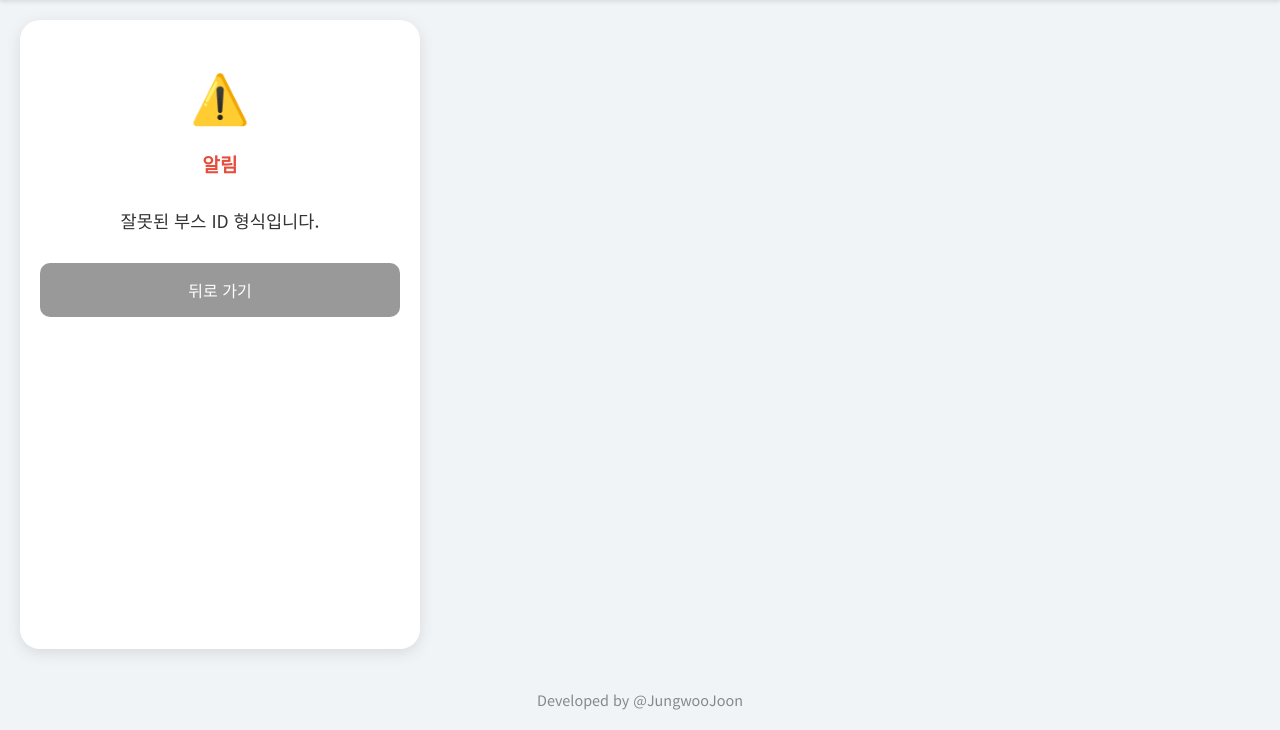
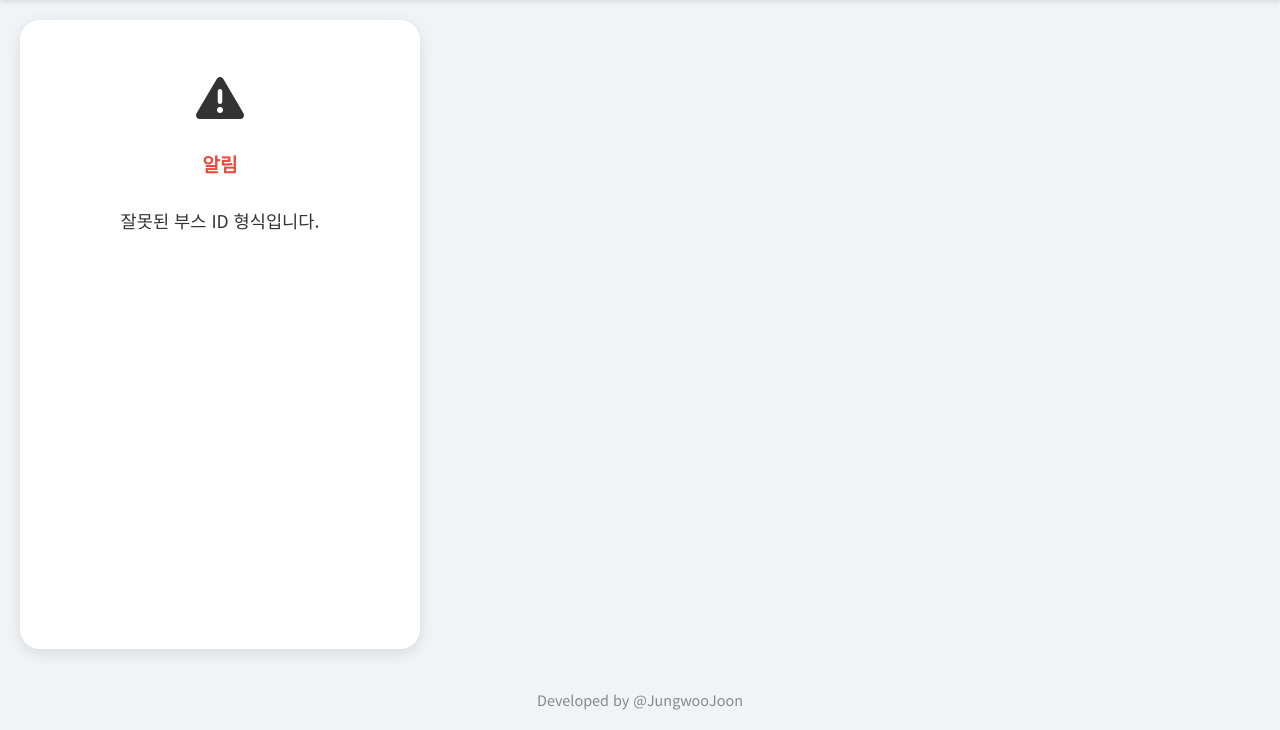
Before and after one commit to JungwooJoon/Excellent-Booth, a FastAPI app: page /booth/entry/1 in a window 1280 px wide. Shown: the part 70-800 px from the top of the page. Run offline with FastAPI, Linux system fonts and the light colour scheme; parts of the project's set-up code (start-up, migrations or seed data) failed here and were passed over.

Commit message:
fix: css 수정

```diff
--- a/templates/base.html
+++ b/templates/base.html
@@ -3,11 +3,11 @@
 <head>
     <meta charset="UTF-8">
     <meta name="viewport" content="width=device-width, initial-scale=1.0">
-    <title>{% block title %}Festival Survey{% endblock %}</title>
-    <link rel="stylesheet" href="static/css/style.css">
+    <title>{% block title %}노들축제 부스투표{% endblock %}</title>
+    <link rel="stylesheet" href="{{ url_for('static', path='css/style.css') }}">
     <link rel="stylesheet" href="https://cdnjs.cloudflare.com/ajax/libs/font-awesome/6.4.0/css/all.min.css">
     <link href="https://fonts.googleapis.com/css2?family=Noto+Sans+KR:wght@400;700&display=swap" rel="stylesheet">
-    <link rel="icon" type="image/png" href="static/images/dmu-logo.png" />
+    <link rel="icon" type="image/png" href="{{ url_for('static', path='images/dmu-logo.png') }}" />
 
     {% block head %}{% endblock %}
 </head>
--- a/templates/error.html
+++ b/templates/error.html
@@ -2,12 +2,10 @@
 
 {% block content %}
 <div class="card">
-    <div style="font-size: 3rem; margin-bottom: 20px;">⚠️</div>
+    <div style="font-size: 3rem; margin-bottom: 20px;"><i class="fas fa-exclamation-triangle"></i></div>
     <h2 class="title" style="color: #e74c3c;">알림</h2>
     <p style="margin-bottom: 30px; font-size: 1.1rem;">
         {{ msg }}
     </p>
-
-    <a href="javascript:history.back()" class="btn" style="background-color: #999;">뒤로 가기</a>
 </div>
 {% endblock %}
```
Also changed, not shown: templates/admin.html (+1 -7 lines), templates/survey.html (+5 -4 lines), 1 other file.
